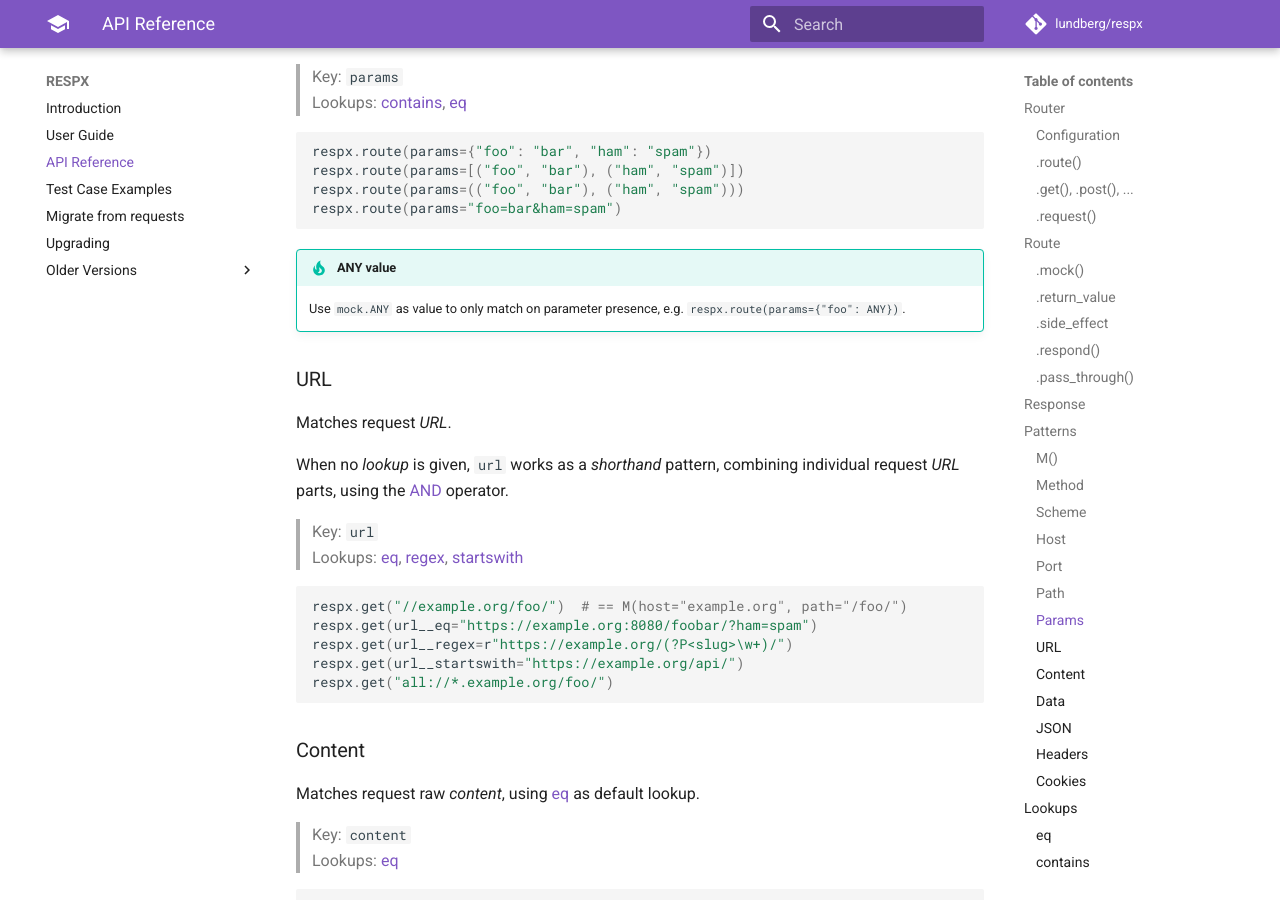
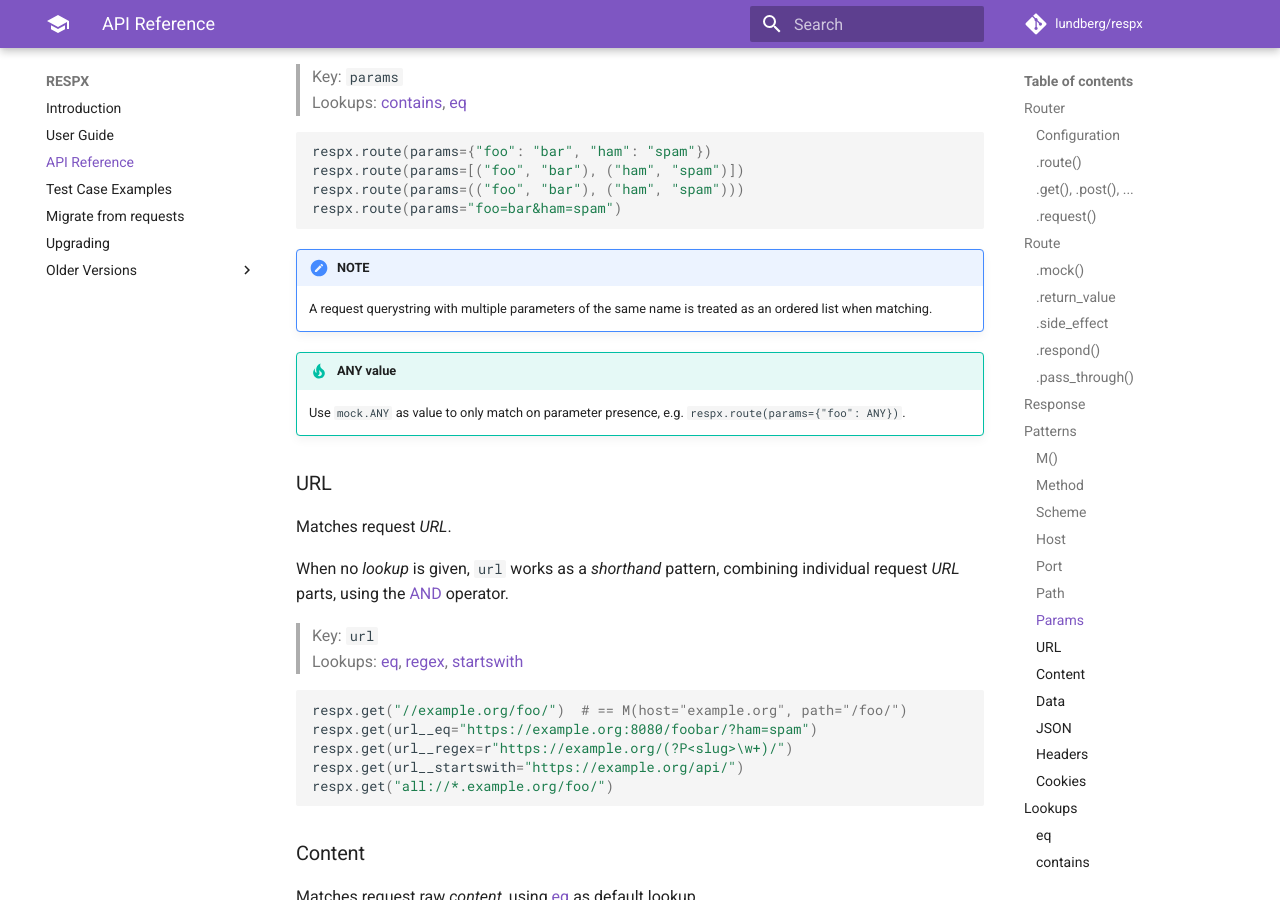
Before and after one commit to lundberg/respx, an MkDocs documentation site: the page built from docs/api.md, in a window 1280 px wide and 900 px high, scrolled down 6870 px. Built offline with MkDocs 1.6.1 and Material for MkDocs 9.7.7, drawn with Linux system fonts in a browser that asks for light colours; comment, search, counter and statistics services are not loaded.

Commit message:
Document ordered param values (#173)
* Document ordered param values

* Remove docs exclusion in test workflow

````diff
--- a/docs/api.md
+++ b/docs/api.md
@@ -279,6 +279,8 @@
 respx.route(params="foo=bar&ham=spam")
 ```
 
+!!! note "NOTE"
+    A request querystring with multiple parameters of the same name is treated as an ordered list when matching.
 !!! tip "ANY value"
     Use `mock.ANY` as value to only match on parameter presence, e.g. `respx.route(params={"foo": ANY})`.
 
````
Also changed, not shown: 1 other file.
